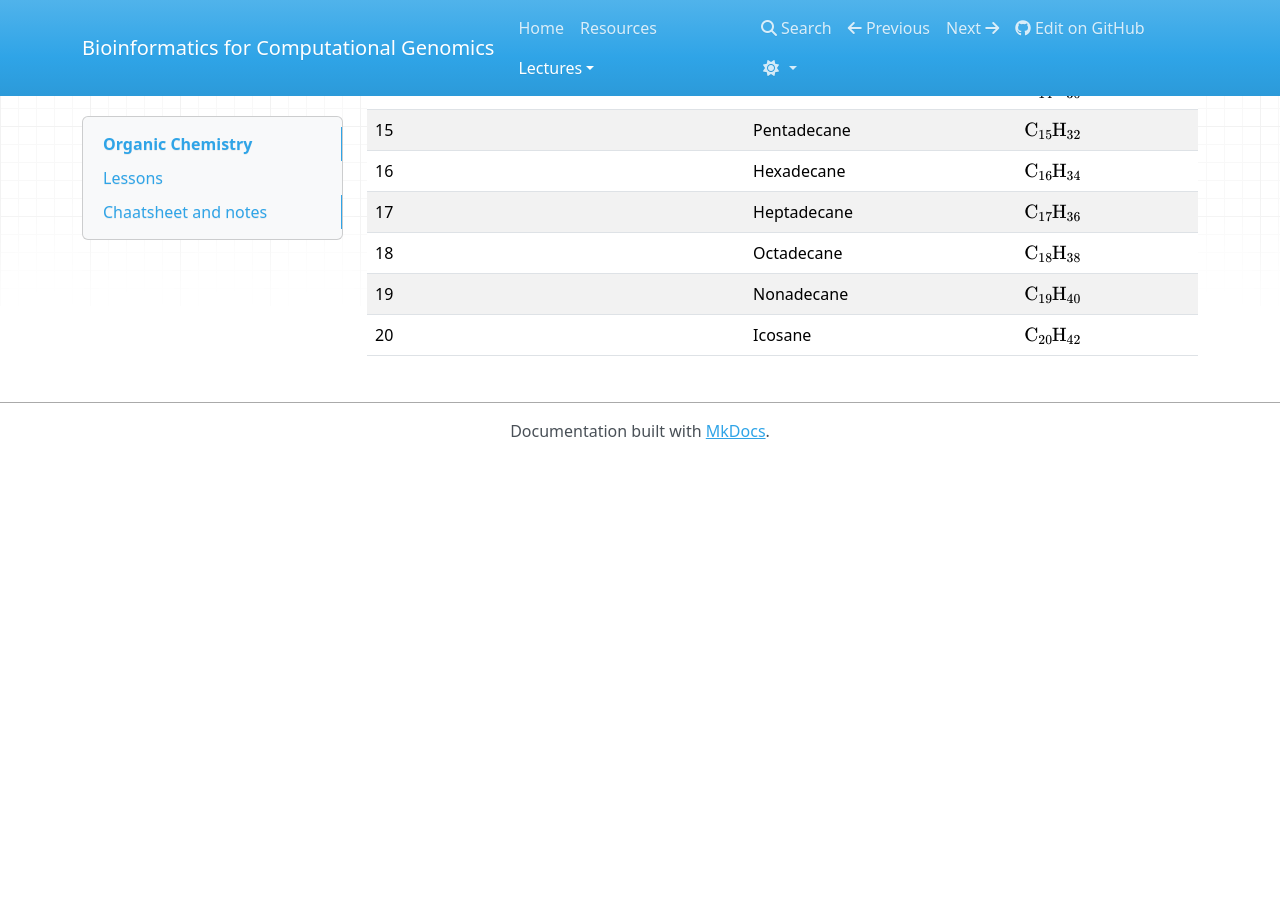
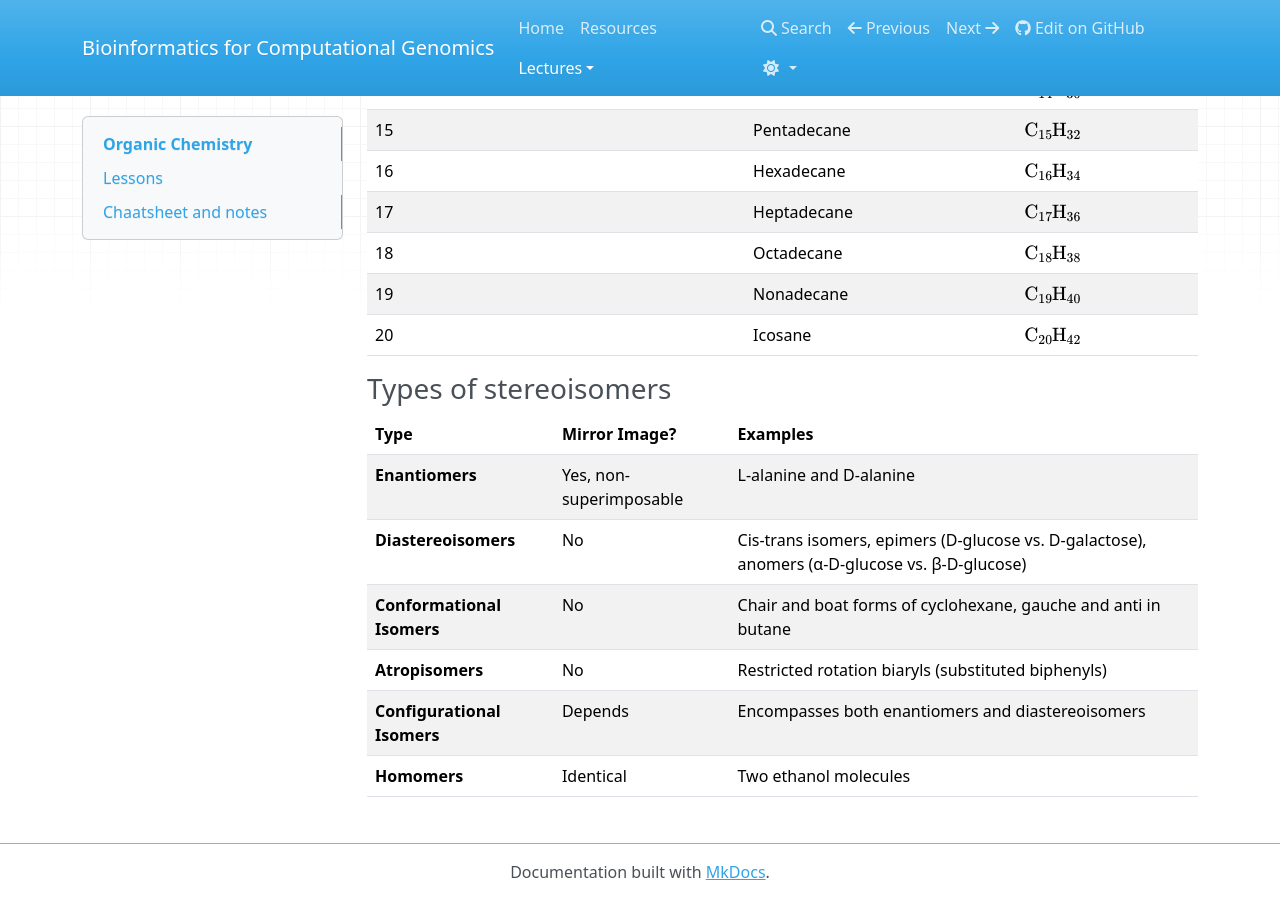
Before and after one commit to rhighs/bioinformatics-msc, an MkDocs documentation site: the page built from docs/lectures/organic-chemistry/index.md, in a window 1280 px wide and 900 px high, scrolled down 2182 px. Built offline with MkDocs 1.6.1, drawn with Linux system fonts in a browser that asks for light colours; nearby versions of some CDN libraries; before the commit the page ends 2641 px from its top, so only the background shows below that.

Commit message:
stereoisomers table + fixing broken bullet points

```diff
--- a/docs/lectures/organic-chemistry/index.md
+++ b/docs/lectures/organic-chemistry/index.md
@@ -62,3 +62,14 @@
 | 18                    | Octadecane      | $\ce{C18H38}$    |
 | 19                    | Nonadecane      | $\ce{C19H40}$    |
 | 20                    | Icosane         | $\ce{C20H42}$    |
+
+### Types of stereoisomers
+
+| Type                     | Mirror Image?              | Examples                                                      |
+|--------------------------|----------------------------|---------------------------------------------------------------|
+| **Enantiomers**          | Yes, non-superimposable    | L-alanine and D-alanine                                       |
+| **Diastereoisomers**     | No                         | Cis-trans isomers, epimers (D-glucose vs. D-galactose), anomers (α-D-glucose vs. β-D-glucose) |
+| **Conformational Isomers** | No                      | Chair and boat forms of cyclohexane, gauche and anti in butane |
+| **Atropisomers**         | No                         | Restricted rotation biaryls (substituted biphenyls)           |
+| **Configurational Isomers** | Depends               | Encompasses both enantiomers and diastereoisomers             |
+| **Homomers**             | Identical                  | Two ethanol molecules                                         |
```
Also changed, not shown: docs/lectures/organic-chemistry/lesson-6_1-10-2024.md (+7 -5 lines).
